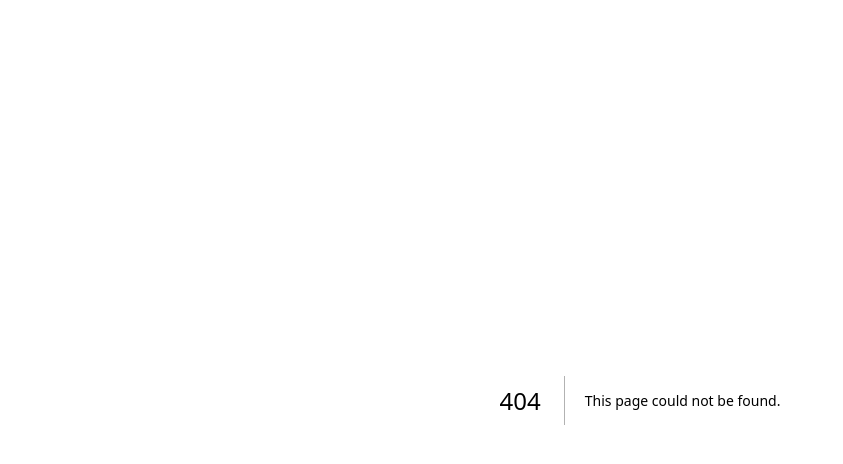
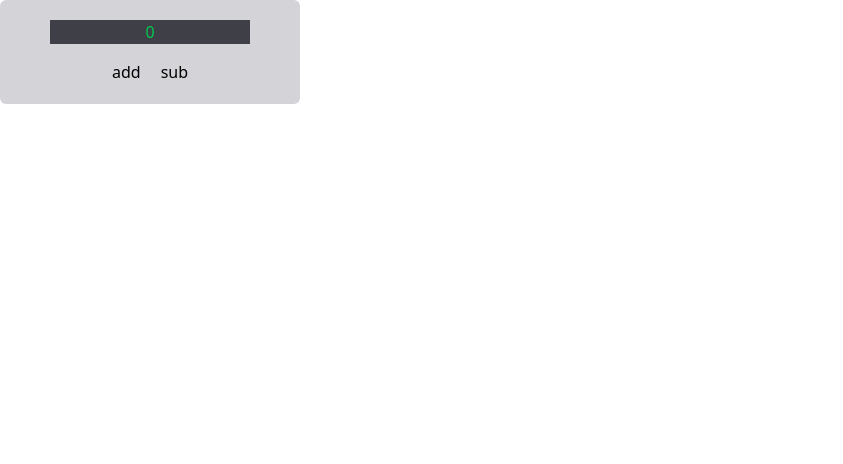
Before and after one commit to rodrigolluzdevr/testing_react_next_typescript, a Next.js app: page /usestate/usestate in a window 1280 px wide. Before the commit this address had no page. Shown: the top 464 px of the page, without its empty margins (0-843 px from the left). Built offline with nearby package versions, Linux system fonts and the light colour scheme.

Commit message:
feat: new feature - usestate.

```diff
--- /dev/null
+++ b/src/components/DisplayState.tsx
@@ -0,0 +1,23 @@
+interface DisplayStateProps {
+    value: number;
+    fvalue: any;
+}
+
+export default function DisplayState(props: DisplayStateProps) {
+
+    function operation(op: number) {
+        let c=props.value
+        c+=op
+        props.fvalue(c)
+    }
+
+    return (
+        <div className="flex flex-col p-5 rounded-md bg-zinc-300 justify-center items-center w-[300px]">
+            <div className="flex bg-zinc-700  text-green-500 justify-center items-center w-[200px] mb-4">{props.value}</div>
+            <div className="flex gap-5">
+                <button className="btn" onClick={() => operation(1)}>add</button>
+                <button className="btn" onClick={() => operation(-1)}>sub</button>
+            </div>
+        </div>
+    )
+}
--- a/src/pages/index.tsx
+++ b/src/pages/index.tsx
@@ -1,24 +1,10 @@
 import { Geist, Geist_Mono } from "next/font/google";
-import Card from "@/components/Card";
-
-function VerifyDesc(n1: number, n2: number) {
-  const verify = n1 - n2
-  const verify2 = n1 - n2/2
-  if (verify > 1000) {
-    return verify
-  } else {
-    return verify2
-  }
-}
+import ProductsPage from "./products/products";
 
 export default function Home() {
   return (
     <main>
-      <div className='flex justify-center gap-3'>
-        <Card product={'Course Typescript'} value={1600} descount={100} funct={VerifyDesc}/>
-        <Card product={'Course Golang'} value={1800} descount={100} funct={VerifyDesc}/>
-        <Card product={'Course PHP'} value={600} descount={100} funct={VerifyDesc}/>
-      </div>
+      <ProductsPage />
     </main>
   );
 }
--- /dev/null
+++ b/src/pages/products/products.tsx
@@ -0,0 +1,53 @@
+import Card from "@/components/Card"
+
+const products = [
+    {
+      product: 'Mouse',
+      value: 29.90,
+      descount: 0,
+      state: true
+    },
+    {
+      product: 'keyboard',
+      value: 69.90,
+      descount: 10,
+      state: true
+    },
+    {
+      product: 'CPU',
+      value: 2599.90,
+      descount: 500,
+      state: true
+    },
+    {
+      product: 'WaterCooler',
+      value: 229.90,
+      descount: 50,
+      state: true
+    }
+]
+
+function VerifyDesc(n1: number, n2: number) {
+    const verify = n1 - n2
+    const verify2 = n1 - n2/2
+    if (verify > 1000) {
+      return verify
+    } else {
+      return verify2
+    }
+}
+
+export default function ProductsPage() {
+    return (
+        <div className='flex justify-center gap-3'>
+        {
+          products.map((e: any) => {
+            if (e.state) {
+            return (
+              <Card product={e.product} value={e.value} descount={e.descount} funct={VerifyDesc}/>
+            )}
+          })
+        }
+      </div>
+    )
+}
--- /dev/null
+++ b/src/pages/test/test.tsx
@@ -0,0 +1,5 @@
+export default function testPage() {
+    return (
+        <div>This is test page</div>
+    )
+}
--- /dev/null
+++ b/src/pages/usestate/usestate.tsx
@@ -0,0 +1,13 @@
+import { useState } from "react"
+
+import DisplayState from "@/components/DisplayState"
+
+export default function usestate() {
+    const [cont, setCont] = useState<number>(0)
+
+    return (
+        <div>
+            <DisplayState value={cont} fvalue={setCont}></DisplayState>
+        </div>
+    )
+}
```
Also changed, not shown: src/styles/globals.css (line endings or trailing spaces).
